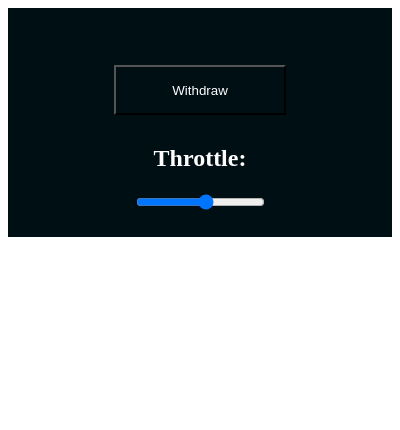
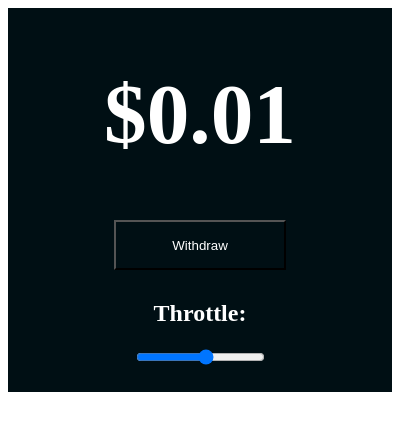
Before and after one commit to realfishsam/uCoiinMV2, a browser extension: page popup.html in a window 400 px wide. Drawn offline with Linux system fonts and the light colour scheme; no server answers.

Commit message:
Update popup.html

```diff
--- a/popup.html
+++ b/popup.html
@@ -7,7 +7,7 @@
 		<div class="home-container">
 
 			<div class="nopaddiv">
-			  <span id="money" class="white-text"><h1></h1></span>
+			  <span id="money" class="white-text"><h1>$0.01</h1></span>
 			</div>
 
 			<div class="paddiv">
```
